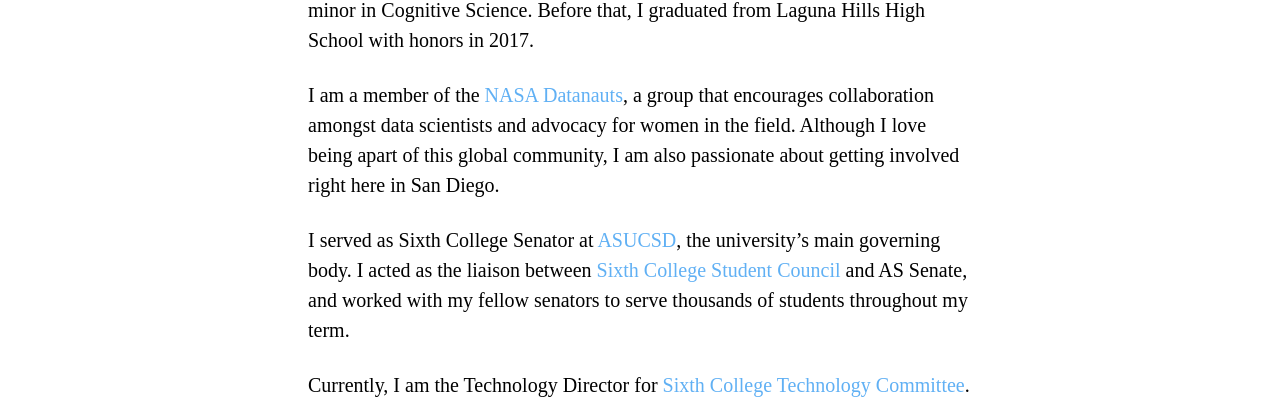
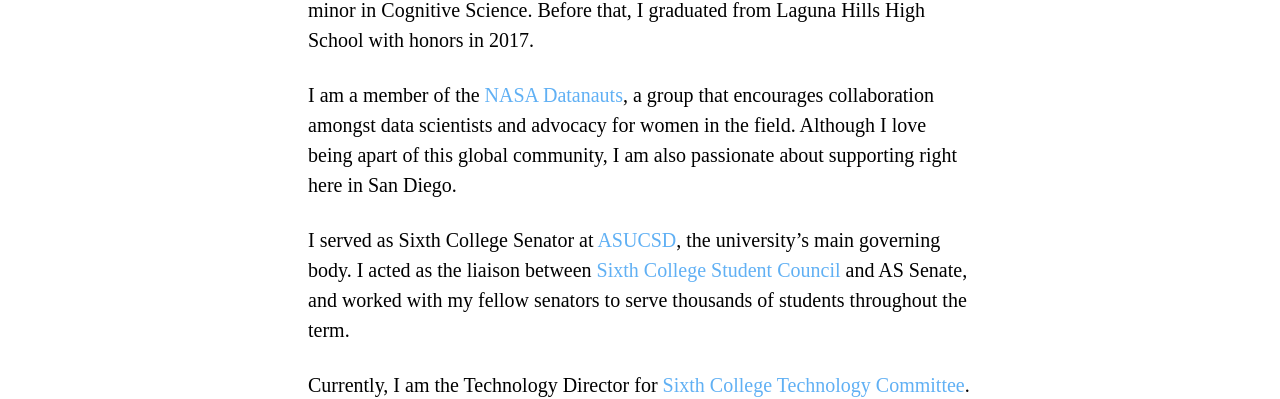
Before and after one commit to myhaider/personal-website, a plain HTML site: page about.html in a window 1280 px wide. Shown: the part 563-962 px from the top of the page. Drawn offline with Linux system fonts and the light colour scheme; a web font is replaced by a local one.

Commit message:
Updated About page content

```diff
--- a/about.html
+++ b/about.html
@@ -48,9 +48,9 @@
 
 				<p>I am enrolled in <a href="http://sixth.ucsd.edu/">Sixth College</a>, where I am pursuing a B.S. in Data Science and a minor in Cognitive Science. Before that, I graduated from Laguna Hills High School with honors in 2017. </p>
 
-				<p>I am a member of the <a href="https://open.nasa.gov/explore/datanauts/"> NASA Datanauts</a>, a group that encourages collaboration amongst data scientists and advocacy for women in the field. Although I love being apart of this global community, I am also passionate about getting involved right here in San Diego. </p>
+				<p>I am a member of the <a href="https://open.nasa.gov/explore/datanauts/"> NASA Datanauts</a>, a group that encourages collaboration amongst data scientists and advocacy for women in the field. Although I love being apart of this global community, I am also passionate about supporting right here in San Diego. </p>
 
-				<p>I served as Sixth College Senator at <a href="https://as.ucsd.edu/">ASUCSD</a>, the university’s main governing body. I acted as the liaison between <a href="https://sixth.ucsd.edu/student-life/involvement-opportunities/student-council/index.html">Sixth College Student Council</a> and AS Senate, and worked with my fellow senators to serve thousands of students throughout my term.</p>
+				<p>I served as Sixth College Senator at <a href="https://as.ucsd.edu/">ASUCSD</a>, the university’s main governing body. I acted as the liaison between <a href="https://sixth.ucsd.edu/student-life/involvement-opportunities/student-council/index.html">Sixth College Student Council</a> and AS Senate, and worked with my fellow senators to serve thousands of students throughout the term.</p>
 
 				<p>Currently, I am the Technology Director for <a href="http://www.wintergamefest.org/classified#intro-1">Sixth College Technology Committee</a>. I lead an amazing team that is in charge of planning events relating to gaming and tech, most notably <a href="http://www.wintergamefest.org/">Winter Gamefest</a>, the largest student-run gaming convention on the west coast.</p>
 
```
